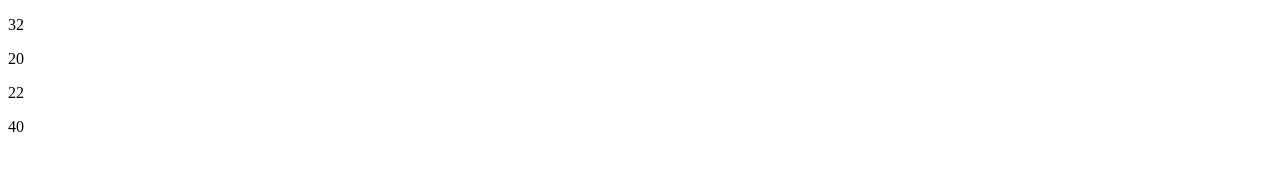
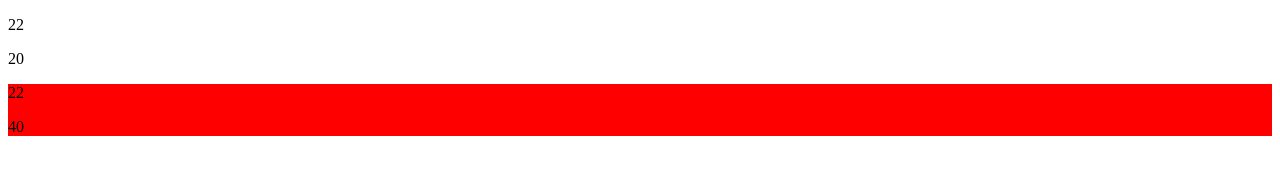
Before and after one commit to DrobnjakS18/Rezultati-Basketball-Lead, a plain HTML site: page index.html in a window 1280 px wide. Drawn offline with nearby package versions, Linux system fonts and the light colour scheme.

Commit message:
Multiple results

```diff
--- a/index.html
+++ b/index.html
@@ -6,128 +6,76 @@
   </head>
 
   <body>
-    <div id="g_3_z3U7vhcE">
-      <p class="event__score--home">32</p>
+    <div id="g_3_r5JRr1kg">
+      <p class="event__score--home">22</p>
       <p class="event__score--away">20</p>
     </div>
-    <div id="g_3_jXHEHSeS123213">
+    <div id="g_3_pGMjAq0Q">
       <p class="event__score--home">22</p>
       <p class="event__score--away">40</p>
     </div>
     <script src="https://ajax.googleapis.com/ajax/libs/jquery/3.5.1/jquery.min.js"></script>
     <script>
 
-      var gameId  = "g_3_f1MZCn4q";
-      var playing = false;
-      var audioCounter = 0;
+        var games = ['g_3_r5JRr1kg', 'g_3_pGMjAq0Q'];
 
-      var interval = setInterval(Rezultat, 2000);
 
-        function Rezultat() {
-          audioCounter++;
+        // <div class="audioDiv"></div>
+        var div = document.createElement('div');
+        div.setAttribute('class', 'audioDiv');
+        document.body.appendChild(div);
 
-          var homeTeam = $(`#${gameId} .event__participant--home`).text();
-          var homeScore = parseInt($(`#${gameId} .event__score--home`).text());
+        setInterval(() => {
 
-          //away team class
-          var awayTeam = $(`#${gameId} .event__participant--away`).text();
-          var awayScore = parseInt($(`#${gameId} .event__score--away`).text());
+          var playing = false;
 
-          var awayLead = awayScore - homeScore;
-          var homeLead = homeScore - awayScore;
+          for (let gameId of games) {
 
-          if(!playing) {
-            playing = true;
-            if (homeLead >= 3) {
-              playSound(audioCounter);
+            var homeScore = parseInt($(`#${gameId} .event__score--home`).text());
 
-              var aud = document.getElementById("myAudio" + audioCounter);
-              aud.onplay  = function() {
-                alert(`Game 1: ${homeTeam} vs ${awayTeam} ${homeScore}:${awayScore}`);
-              };
-              aud.onended = function() {
-                playing = false;
-                }
+            var awayScore = parseInt($(`#${gameId} .event__score--away`).text());
+
+            var awayLead = awayScore - homeScore;
+            var homeLead = homeScore - awayScore;
+
+            switch (gameId) {
+
+              case 'g_3_pGMjAq0Q':
+                  if(homeLead >= 3) {
+                    playing = playSound(gameId, playing)
+                  }
+              case 'g_3_r5JRr1kg':
+                  if(awayLead >= 3) {
+                    playing = playSound(gameId, playing)
+                  }
+              default:
+                break;
+            }
+
+          }
+
+        }, 2000);
+
+        function playSound(gameId,playing){
+          if(!playing && document.getElementById("myAudio") == null) {
+            $(".audioDiv").html(`<audio id="myAudio" autoplay="autoplay" src="https://sport-news.s3.amazonaws.com/Hallelujah.mp3">`);
+
+            $(`#${gameId}`).css("background", "red");
+
+            return true;
+          } else {
+            var aud = document.getElementById("myAudio");
+
+            aud.onended = function() {
+              setTimeout(function(){
+                $(`#${gameId}`).css("background", "none");
+              }, 1000);
+              return false;
             }
           }
-        }
-
-        function playSound(counter){
-            $("body").append(`<audio id="myAudio${counter}" autoplay="autoplay" src="https://sport-news.s3.amazonaws.com/Hallelujah.mp3">`);
-        }
 
 
-      // var gameId = ['g_3_z3U7vhcE', 'g_3_jXHEHSeS123213'];
-      // var playing = false;
-
-      // var  intervali = setInterval(() => {
-
-      //   for (let game of gameId) {
-
-      //     if(playing) {
-      //       break;
-      //     }
-
-      //     //id of the match
-      //     //home team class
-      //     var homeTeam = $(`#${game} .event__participant--home`).text();
-      //     var homeScore = parseInt($(`#${game} .event__score--home`).text());
-
-      //     //away team class
-      //     var awayTeam = $(`#${game} .event__participant--away`).text();
-      //     var awayScore = parseInt($(`#${game} .event__score--away`).text());
-
-      //     var awayLead = awayScore - homeScore;
-      //     var homeLead = homeScore - awayScore;
-
-      //     var data  = {
-      //       home : homeTeam,
-      //       homeScore  : homeScore,
-      //       away : awayTeam,
-      //       awayScore : awayScore,
-      //     }
-
-      //     switch(game){
-      //       case "g_3_z3U7vhcE":
-      //         if(homeLead >= 10) {
-      //             playSound();
-      //             var aud = document.getElementById("myAudio");
-      //             aud.onplay  = function() {
-      //               alert(`Game 1: ${data.home} vs ${data.away} ${data.homeScore}:${data.awayScore}`);
-      //               clearInterval(intervali);
-      //             };
-      //             playing = true;
-      //             aud.onended = function() {
-      //               alert('Ended 1');
-      //               playing = false;
-      //             }
-      //         }
-      //         break;
-      //       case 'g_3_jXHEHSeS123213':
-      //         if (playing == false) {
-      //           if(awayLead >= 10) {
-      //             playSound();
-      //             var aud = document.getElementById("myAudio");
-      //             aud.onplay  = function() {
-      //               alert(`Game ${data.home} vs ${data.away} ${data.homeScore}:${data.awayScore}`);
-      //               clearInterval(intervali);
-      //             };
-      //             playing = true;
-      //             aud.onended = function() {
-      //               alert('Ended 1');
-      //               playing = false;
-      //             }
-      //           }
-      //       }
-      //         break;
-      //       default:
-      //         break;
-      //     }
-      //   }
-
-
-      // }, 2000);
-
+        }
 
 
     </script>
```
